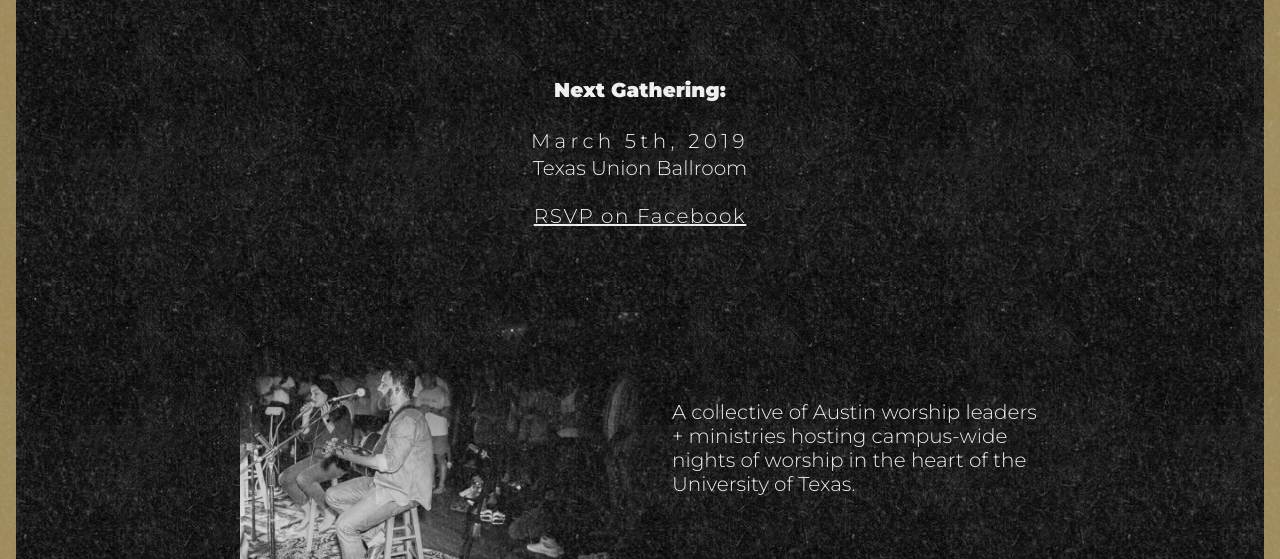
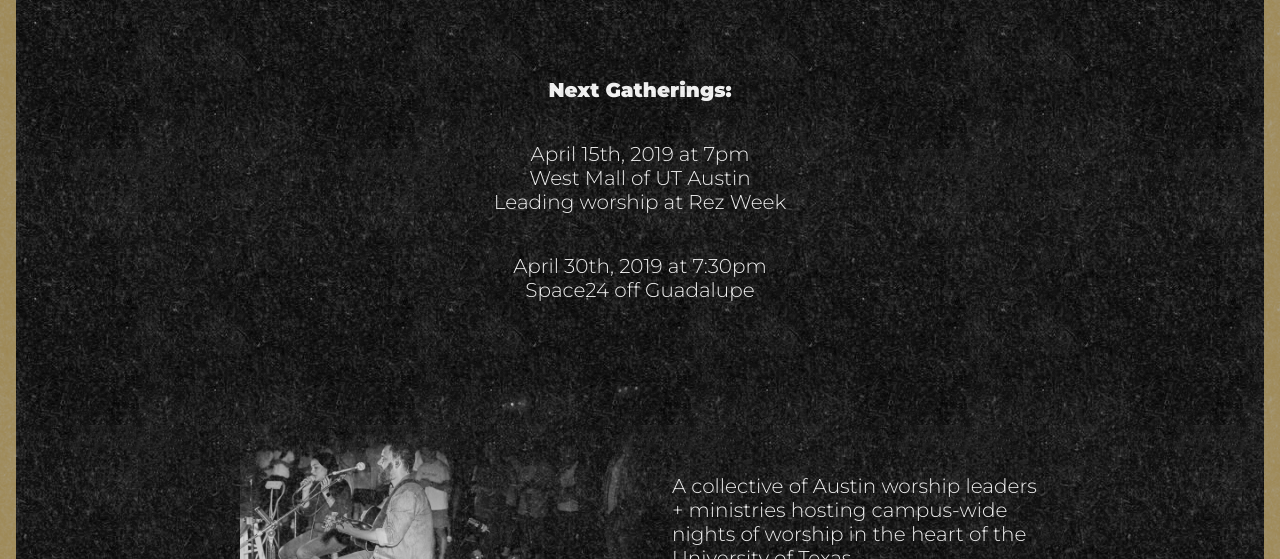
Before and after one commit to seejamescode/gathering-atx, a plain HTML site: page index.html in a window 1280 px wide. Shown: the part 541-1100 px from the top of the page. Drawn offline with Linux system fonts and the light colour scheme.

Commit message:
copy(gatherings): two april dates

```diff
--- a/index.html
+++ b/index.html
@@ -61,17 +61,15 @@
           class="logo"
           src="./media/GatheringATX_White_Cutout.png"
         />
+        <p><strong>Next Gatherings:</strong></p>
         <p>
-          <strong>Next Gathering:</strong><br /><br />
-          <span class="letter-spacing-a">March 5th, 2019</span><br />
-          Texas Union Ballroom<br /><br />
-          <a
-            class="inline-link letter-spacing-i"
-            href="https://www.facebook.com/events/153063582276656??ti=ia"
-            rel="noopener noreferrer"
-            target="_blank"
-            >RSVP on Facebook</a
-          >
+          April 15th, 2019 at 7pm<br />
+          West Mall of UT Austin<br />
+          Leading worship at Rez Week
+        </p>
+        <p>
+          April 30th, 2019 at 7:30pm<br />
+          Space24 off Guadalupe
         </p>
       </header>
       <section class="section">
```
